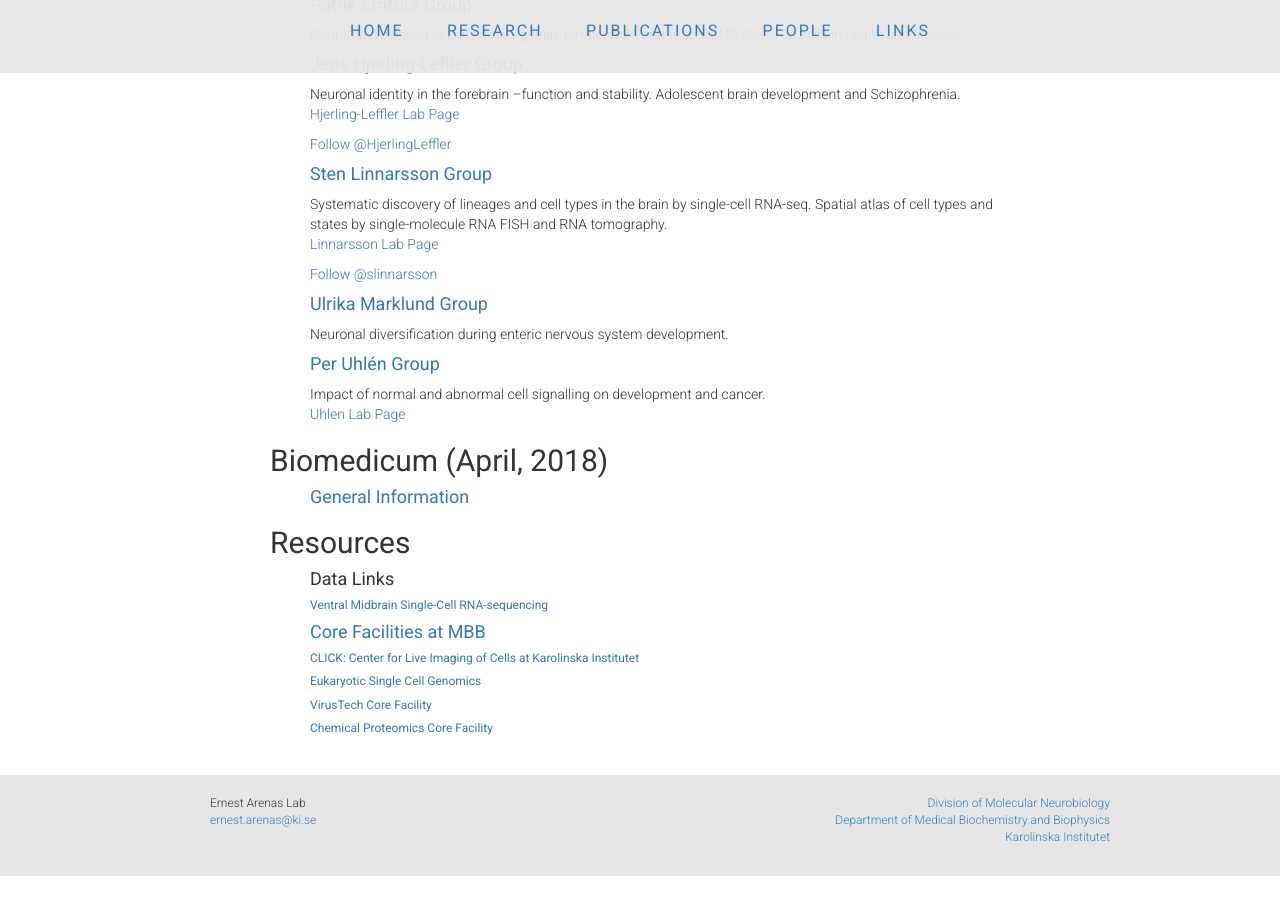
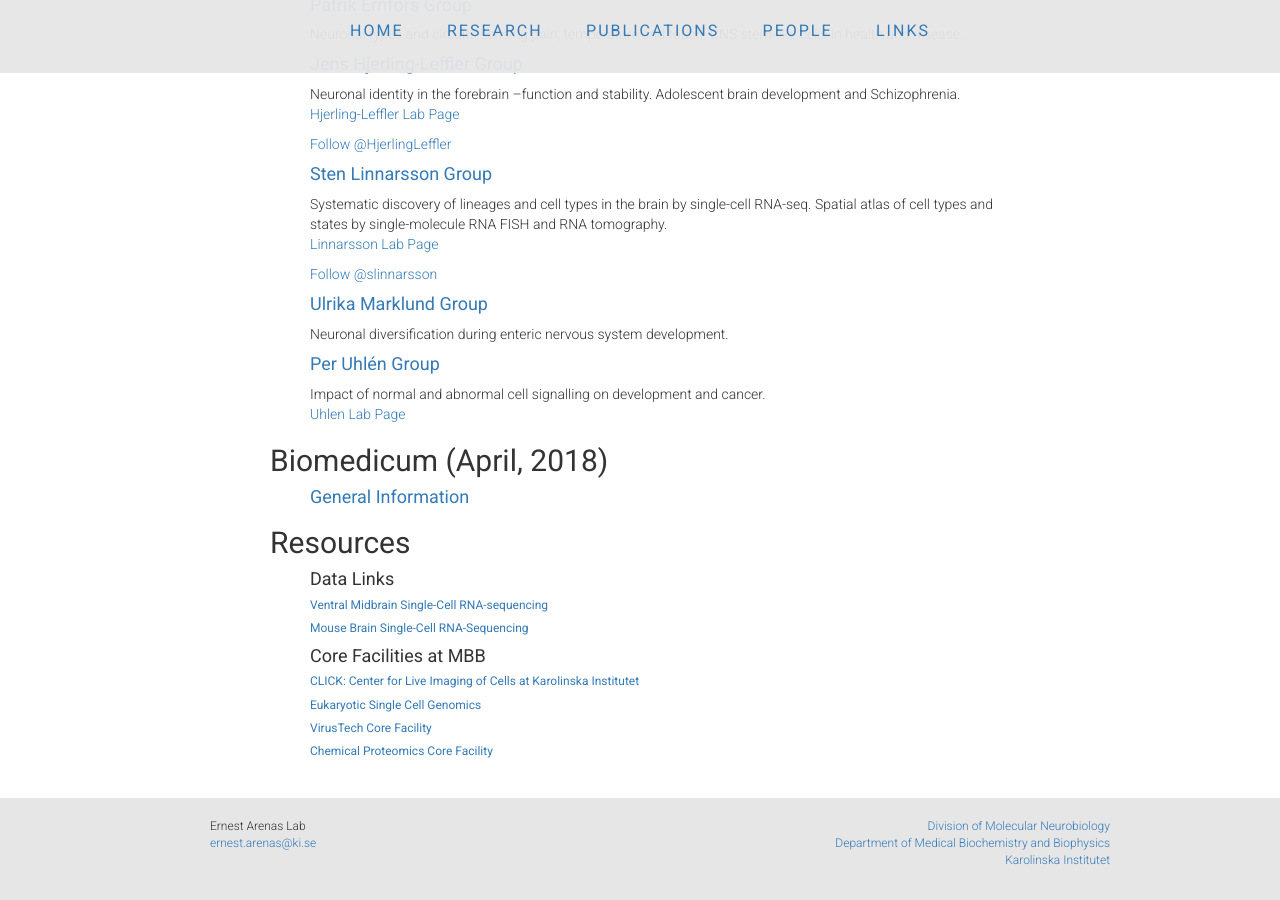
Before and after one commit to ArenasLab/arenaslab.github.io, a Jekyll site: the page links/index.html, which Jekyll copies as it is, in a window 1280 px wide and 900 px high, scrolled down 676 px. Built offline with Jekyll 4.4.1, drawn with Linux system fonts in a browser that asks for light colours; comment, search, counter and statistics services are not loaded; before the commit the page ends 1552 px from its top, so only the background shows below that.

Commit message:
Update index.html

```diff
--- a/links/index.html
+++ b/links/index.html
@@ -87,7 +87,7 @@
 	    <ul class="posts">
 	      <h4>Data Links</h4>
 		    <h6><a href="http://linnarssonlab.org/ventralmidbrain/">Ventral Midbrain Single-Cell RNA-sequencing</a></h6>
-		    <h6><a href="http://mousebrain.org/doku.php"><Mouse Brain Single-Cell RNA-Sequencing</a></h6>
+		    <h6><a href="http://mousebrain.org/doku.php">Mouse Brain Single-Cell RNA-Sequencing</a></h6>
               <h4>Core Facilities at MBB</h4>
 		    <h6><a href="http://www.molneuro.mbb.ki.se/click/">CLICK: Center for Live Imaging of Cells at Karolinska Institutet</a></h6>
 		    <h6><a href="https://www.scilifelab.se/facilities/eukaryotic-single-cell-genomics/">Eukaryotic Single Cell Genomics</a></h6>
```
